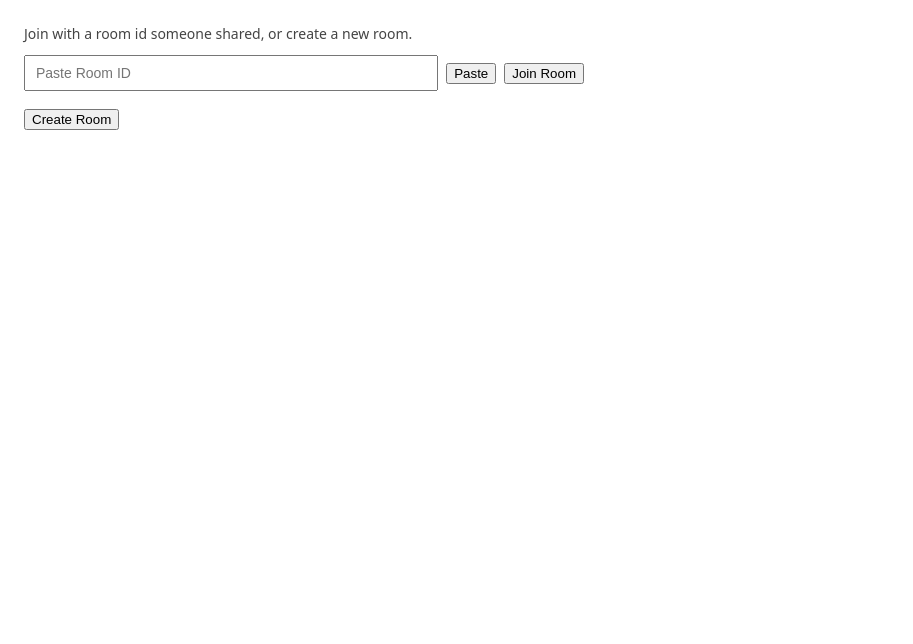
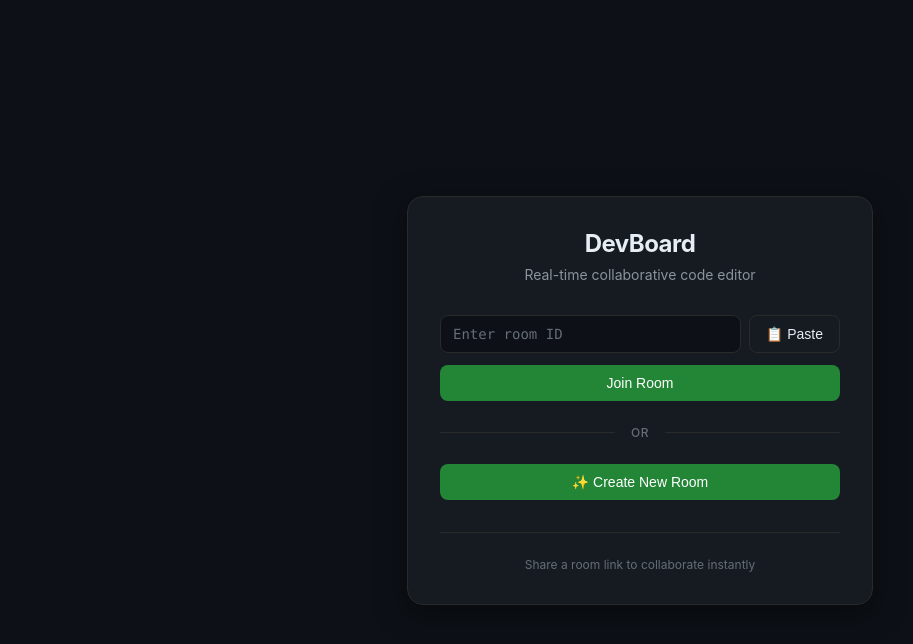
Before and after one commit to anan-yaa/DevBoard, a Next.js app in the folder frontend/: page / in a window 1280 px wide. Shown: the top 644 px of the page, without its empty margins (0-913 px from the left). Built offline with nearby package versions, Linux system fonts and the light colour scheme.

Commit message:
added ui

```diff
--- a/frontend/src/app/globals.css
+++ b/frontend/src/app/globals.css
@@ -1,268 +1,342 @@
 .remote-cursor {
-  border-left: 2px solid red;
+  border-left: 2px solid #4d9fff;
   margin-left: -1px;
   height: 100%;
 }
 
 .commented-line {
-  background: rgba(255, 193, 7, 0.12);
+  background: rgba(79, 70, 229, 0.15);
+  border-left: 3px solid #6366f1;
+  padding-left: 8px;
+  transition: background 0.2s ease;
+}
+
+.commented-line:hover {
+  background: rgba(79, 70, 229, 0.25);
 }
 
 .comment-glyph {
-  background: #f59e0b;
-  border-radius: 999px;
-  width: 8px !important;
-  height: 8px !important;
-  margin-left: 6px;
-  margin-top: 6px;
+  background: #6366f1;
+  border-radius: 50%;
+  width: 6px !important;
+  height: 6px !important;
+  margin-left: 4px;
+  margin-top: 8px;
+  box-shadow: 0 0 8px rgba(99, 102, 241, 0.4);
 }
 
-/* Remote cursor: highlight following character */
+/* Remote cursor colors */
 .peer-caret-0 {
-  background-color: rgba(220, 60, 60, 0.35);
+  background-color: rgba(79, 70, 229, 0.3);
 }
 .peer-caret-1 {
-  background-color: rgba(50, 130, 220, 0.35);
+  background-color: rgba(236, 72, 153, 0.3);
 }
 .peer-caret-2 {
-  background-color: rgba(40, 160, 90, 0.35);
+  background-color: rgba(34, 197, 94, 0.3);
 }
 .peer-caret-3 {
-  background-color: rgba(180, 100, 220, 0.35);
+  background-color: rgba(251, 146, 60, 0.3);
 }
 .peer-caret-4 {
-  background-color: rgba(220, 140, 40, 0.35);
+  background-color: rgba(147, 51, 234, 0.3);
 }
 .peer-caret-5 {
-  background-color: rgba(30, 170, 170, 0.35);
+  background-color: rgba(14, 165, 233, 0.3);
 }
 
-/* End-of-line: thin bar before virtual caret */
+/* End-of-line cursor bars */
 .peer-caret-eol.peer-caret-0 {
-  border-left: 2px solid rgb(200, 50, 50);
-  box-sizing: border-box;
+  border-left: 2px solid #6366f1;
 }
 .peer-caret-eol.peer-caret-1 {
-  border-left: 2px solid rgb(40, 110, 200);
+  border-left: 2px solid #ec4899;
 }
 .peer-caret-eol.peer-caret-2 {
-  border-left: 2px solid rgb(30, 130, 70);
+  border-left: 2px solid #22c55e;
 }
 .peer-caret-eol.peer-caret-3 {
-  border-left: 2px solid rgb(150, 70, 190);
+  border-left: 2px solid #fb923c;
 }
 .peer-caret-eol.peer-caret-4 {
-  border-left: 2px solid rgb(190, 110, 30);
+  border-left: 2px solid #9333ea;
 }
 .peer-caret-eol.peer-caret-5 {
-  border-left: 2px solid rgb(20, 140, 140);
+  border-left: 2px solid #0ea5e9;
 }
 
-/* —— Collaborative room page (dark) —— */
+/* Modern dark theme variables */
 .room-page {
-  --room-bg: #0c0e12;
-  --room-surface: #141820;
-  --room-elevated: #1a202c;
-  --room-border: #2d3548;
-  --room-text: #e8eaed;
-  --room-muted: #8b93a7;
-  --room-accent: #4d9fff;
-  --room-accent-dim: #2a5f9e;
+  --bg-primary: #0d1117;
+  --bg-secondary: #161b22;
+  --bg-tertiary: #1e1e1e;
+  --bg-card: #21262d;
+  --border-primary: #2a2a2a;
+  --border-secondary: #30363d;
+  --text-primary: #e6edf3;
+  --text-secondary: #8b949e;
+  --text-muted: #656d76;
+  --accent-primary: #58a6ff;
+  --accent-secondary: #1f6feb;
+  --success: #3fb950;
+  --warning: #d29922;
+  --danger: #f85149;
 
   height: 100vh;
   display: flex;
   flex-direction: column;
-  background: var(--room-bg);
-  color: var(--room-text);
+  background: var(--bg-primary);
+  color: var(--text-primary);
   font-family:
-    system-ui,
     -apple-system,
+    BlinkMacSystemFont,
     "Segoe UI",
     Roboto,
+    "Helvetica Neue",
+    Arial,
     sans-serif;
+  font-size: 14px;
+  line-height: 1.5;
 }
 
+/* Clean header */
 .room-header {
   flex-shrink: 0;
   display: flex;
   align-items: center;
   justify-content: space-between;
-  flex-wrap: wrap;
-  gap: 12px 20px;
-  padding: 14px 20px;
-  border-bottom: 1px solid var(--room-border);
-  background: var(--room-surface);
+  padding: 16px 24px;
+  border-bottom: 1px solid var(--border-primary);
+  background: var(--bg-secondary);
+  backdrop-filter: blur(8px);
 }
 
 .room-header__left {
   display: flex;
-  flex-direction: column;
-  gap: 4px;
-  min-width: 0;
+  align-items: center;
+  gap: 12px;
 }
 
 .room-header__label {
-  font-size: 11px;
+  font-size: 12px;
   font-weight: 600;
-  letter-spacing: 0.06em;
+  letter-spacing: 0.05em;
   text-transform: uppercase;
-  color: var(--room-muted);
+  color: var(--text-muted);
 }
 
 .room-header__room-id {
-  font-size: 15px;
+  font-size: 16px;
   font-weight: 600;
-  font-family: ui-monospace, "Cascadia Code", "SF Mono", Menlo, monospace;
-  word-break: break-all;
-  color: var(--room-text);
+  font-family: ui-monospace, "SF Mono", Monaco, "Cascadia Code", monospace;
+  color: var(--text-primary);
+  background: var(--bg-tertiary);
+  padding: 6px 12px;
+  border-radius: 6px;
+  border: 1px solid var(--border-primary);
 }
 
 .room-header__right {
   display: flex;
   align-items: center;
-  gap: 12px;
-  flex-shrink: 0;
+  gap: 16px;
 }
 
 .room-header__count {
-  font-size: 13px;
-  color: var(--room-muted);
-  white-space: nowrap;
+  font-size: 14px;
+  color: var(--text-secondary);
+  font-weight: 500;
 }
 
 .room-header__count strong {
-  color: var(--room-text);
+  color: var(--text-primary);
   font-weight: 600;
 }
 
+/* Modern buttons */
 .room-btn {
   appearance: none;
-  border: 1px solid var(--room-border);
-  background: var(--room-elevated);
-  color: var(--room-text);
-  font-size: 13px;
+  border: 1px solid var(--border-secondary);
+  background: var(--bg-tertiary);
+  color: var(--text-primary);
+  font-size: 14px;
   font-weight: 500;
-  padding: 8px 14px;
+  padding: 8px 16px;
   border-radius: 8px;
   cursor: pointer;
-  transition:
-    background 0.15s ease,
-    border-color 0.15s ease;
+  transition: all 0.2s ease;
+  display: inline-flex;
+  align-items: center;
+  gap: 6px;
 }
 
 .room-btn:hover {
-  background: #222a38;
-  border-color: #3d465c;
+  background: var(--bg-card);
+  border-color: var(--border-primary);
+  transform: translateY(-1px);
+  box-shadow: 0 4px 12px rgba(0, 0, 0, 0.15);
 }
 
 .room-btn:focus-visible {
-  outline: 2px solid var(--room-accent);
+  outline: 2px solid var(--accent-primary);
   outline-offset: 2px;
 }
 
 .room-btn--primary {
-  background: var(--room-accent-dim);
-  border-color: var(--room-accent);
-  color: #fff;
+  background: var(--accent-secondary);
+  border-color: var(--accent-primary);
+  color: #ffffff;
 }
 
 .room-btn--primary:hover {
-  background: #3570c4;
-  border-color: #5aa8ff;
+  background: var(--accent-primary);
+  border-color: var(--accent-primary);
 }
 
+/* Main layout */
 .room-main {
   flex: 1;
+  display: flex;
   min-height: 0;
-  display: flex;
-  flex-direction: row;
 }
 
+/* Editor area */
 .room-editor-wrap {
   flex: 1;
   min-width: 0;
-  min-height: 0;
-  background: #1e1e1e;
+  background: var(--bg-primary);
+  padding: 16px;
+  position: relative;
 }
 
+.room-editor-wrap::before {
+  content: '';
+  position: absolute;
+  top: 0;
+  left: 16px;
+  right: 16px;
+  height: 1px;
+  background: var(--border-primary);
+  opacity: 0.5;
+}
+
+/* Modern sidebar */
 .room-sidebar {
-  width: 250px;
+  width: 280px;
   flex-shrink: 0;
   display: flex;
   flex-direction: column;
-  gap: 0;
-  padding: 16px 18px;
-  border-left: 1px solid var(--room-border);
-  background: var(--room-surface);
-  overflow: auto;
+  background: var(--bg-secondary);
+  border-left: 1px solid var(--border-primary);
+  overflow: hidden;
+}
+
+.room-sidebar__content {
+  flex: 1;
+  padding: 20px;
+  overflow-y: auto;
 }
 
 .room-sidebar__title {
-  margin: 0 0 12px;
-  font-size: 13px;
+  margin: 0 0 16px;
+  font-size: 12px;
   font-weight: 700;
-  letter-spacing: 0.04em;
+  letter-spacing: 0.05em;
   text-transform: uppercase;
-  color: var(--room-muted);
+  color: var(--text-muted);
+  display: flex;
+  align-items: center;
+  gap: 8px;
 }
 
+.room-sidebar__title::before {
+  content: '👥';
+  font-size: 14px;
+}
+
+/* User list */
 .room-user-list {
   list-style: none;
   margin: 0;
   padding: 0;
   display: flex;
   flex-direction: column;
-  gap: 6px;
+  gap: 8px;
 }
 
 .room-user-item {
-  font-size: 12px;
-  line-height: 1.35;
-  padding: 10px 12px;
-  border-radius: 8px;
-  background: var(--room-elevated);
-  border: 1px solid var(--room-border);
-  word-break: break-all;
-  font-family: ui-monospace, "Cascadia Code", "SF Mono", Menlo, monospace;
-  color: var(--room-text);
+  display: flex;
+  align-items: center;
+  gap: 10px;
+  padding: 12px 14px;
+  border-radius: 10px;
+  background: var(--bg-tertiary);
+  border: 1px solid var(--border-primary);
+  color: var(--text-primary);
+  font-size: 14px;
+  font-weight: 500;
+  transition: all 0.2s ease;
+  cursor: default;
+}
+
+.room-user-item:hover {
+  background: var(--bg-card);
+  border-color: var(--border-secondary);
+  transform: translateX(2px);
 }
 
 .room-user-item--self {
-  border-color: var(--room-accent-dim);
-  box-shadow: inset 0 0 0 1px rgba(77, 159, 255, 0.2);
+  background: linear-gradient(135deg, var(--bg-tertiary), var(--bg-card));
+  border-color: var(--accent-primary);
+  box-shadow: 0 0 0 1px rgba(88, 166, 255, 0.1);
+}
+
+.room-user-item--self::before {
+  content: '👤';
+  font-size: 16px;
 }
 
 .room-user-item--placeholder {
-  color: var(--room-muted);
-  font-family: system-ui, sans-serif;
+  color: var(--text-muted);
   font-style: italic;
+  opacity: 0.7;
 }
 
 .room-user-item__you {
-  display: block;
   font-size: 10px;
   font-weight: 700;
   text-transform: uppercase;
   letter-spacing: 0.05em;
-  color: var(--room-accent);
+  color: var(--accent-primary);
+  background: rgba(88, 166, 255, 0.1);
+  padding: 2px 6px;
+  border-radius: 4px;
   margin-bottom: 4px;
-  font-family: system-ui, sans-serif;
 }
 
+/* Activity section */
 .room-sidebar__divider {
   height: 1px;
-  background: var(--room-border);
-  margin: 20px 0 14px;
+  background: var(--border-primary);
+  margin: 24px 0 16px;
   border: none;
 }
 
 .room-activity__title {
-  margin: 0 0 10px;
-  font-size: 11px;
+  margin: 0 0 12px;
+  font-size: 12px;
   font-weight: 700;
   letter-spacing: 0.05em;
   text-transform: uppercase;
-  color: var(--room-muted);
+  color: var(--text-muted);
+  display: flex;
+  align-items: center;
+  gap: 8px;
+}
+
+.room-activity__title::before {
+  content: '📋';
+  font-size: 14px;
 }
 
 .room-activity__list {
@@ -272,28 +346,278 @@
   display: flex;
   flex-direction: column;
   gap: 6px;
+  max-height: 200px;
+  overflow-y: auto;
 }
 
 .room-activity__list li {
-  font-size: 11px;
-  line-height: 1.4;
-  color: var(--room-muted);
-  padding: 6px 0;
-  border-bottom: 1px solid var(--room-border);
+  font-size: 12px;
+  color: var(--text-secondary);
+  padding: 8px 10px;
+  background: var(--bg-tertiary);
+  border-radius: 6px;
+  border-left: 3px solid var(--border-primary);
+  transition: all 0.2s ease;
 }
 
-.room-activity__list li:last-child {
+.room-activity__list li:hover {
+  background: var(--bg-card);
+  border-left-color: var(--accent-primary);
+}
+
+/* Comment tooltip styling */
+.monaco-editor .monaco-hover {
+  background: var(--bg-card) !important;
+  border: 1px solid var(--border-secondary) !important;
+  border-radius: 8px !important;
+  box-shadow: 0 8px 24px rgba(0, 0, 0, 0.4) !important;
+  backdrop-filter: blur(8px) !important;
+  padding: 12px !important;
+  max-width: 300px !important;
+}
+
+.monaco-editor .monaco-hover-content {
+  color: var(--text-primary) !important;
+  font-size: 13px !important;
+  line-height: 1.4 !important;
+}
+
+.monaco-editor .monaco-hover-content .comment-item {
+  margin-bottom: 8px;
+  padding-bottom: 8px;
+  border-bottom: 1px solid var(--border-primary);
+}
+
+.monaco-editor .monaco-hover-content .comment-item:last-child {
+  margin-bottom: 0;
+  padding-bottom: 0;
   border-bottom: none;
 }
 
+.monaco-editor .monaco-hover-content .comment-text {
+  color: var(--text-primary) !important;
+  margin-bottom: 4px;
+  word-wrap: break-word;
+}
+
+.monaco-editor .monaco-hover-content .comment-username {
+  color: var(--text-muted) !important;
+  font-size: 11px !important;
+  font-weight: 600 !important;
+  text-transform: uppercase;
+  letter-spacing: 0.05em;
+}
+
+/* Remove debug text and clean up */
 .room-invalid {
   min-height: 100vh;
   display: flex;
   align-items: center;
   justify-content: center;
   padding: 24px;
-  background: #0c0e12;
-  color: #8b93a7;
-  font-family: system-ui, sans-serif;
-  font-size: 15px;
+  background: var(--bg-primary);
+  color: var(--text-secondary);
+  font-size: 16px;
+  font-weight: 500;
 }
+
+/* Smooth transitions */
+* {
+  transition: color 0.2s ease, background-color 0.2s ease, border-color 0.2s ease;
+}
+
+/* Landing Page Styles */
+.landing-page {
+  display: flex;
+  justify-content: center;
+  align-items: center;
+  min-height: 100vh;
+  background: #0d1117;
+  font-family:
+    -apple-system,
+    BlinkMacSystemFont,
+    "Segoe UI",
+    Roboto,
+    "Helvetica Neue",
+    Arial,
+    sans-serif;
+  padding: 20px;
+  box-sizing: border-box;
+}
+
+.landing-card {
+  background: #161b22;
+  padding: 32px;
+  border-radius: 16px;
+  width: 100%;
+  max-width: 400px;
+  box-shadow: 0 8px 30px rgba(0, 0, 0, 0.5);
+  border: 1px solid #2a2a2a;
+  backdrop-filter: blur(8px);
+}
+
+.landing-header {
+  text-align: center;
+  margin-bottom: 32px;
+}
+
+.landing-title {
+  font-size: 24px;
+  font-weight: bold;
+  margin: 0 0 8px;
+  color: #e6edf3;
+  letter-spacing: -0.5px;
+}
+
+.landing-subtitle {
+  font-size: 14px;
+  color: #8b949e;
+  margin: 0;
+  font-weight: 400;
+}
+
+.landing-section {
+  margin-bottom: 24px;
+}
+
+.landing-section:last-of-type {
+  margin-bottom: 0;
+}
+
+.input-group {
+  display: flex;
+  gap: 8px;
+  margin-bottom: 12px;
+}
+
+.landing-input {
+  flex: 1;
+  padding: 10px 12px;
+  border-radius: 8px;
+  border: 1px solid #2a2a2a;
+  background: #0d1117;
+  color: #e6edf3;
+  font-size: 14px;
+  font-family: ui-monospace, "SF Mono", Monaco, "Cascadia Code", monospace;
+  transition: all 0.2s ease;
+  outline: none;
+}
+
+.landing-input:focus {
+  border-color: #58a6ff;
+  box-shadow: 0 0 0 3px rgba(88, 166, 255, 0.1);
+}
+
+.landing-input::placeholder {
+  color: #656d76;
+}
+
+.landing-button {
+  padding: 10px 16px;
+  border-radius: 8px;
+  font-size: 14px;
+  font-weight: 500;
+  cursor: pointer;
+  transition: all 0.2s ease;
+  border: none;
+  outline: none;
+  display: inline-flex;
+  align-items: center;
+  justify-content: center;
+  gap: 6px;
+}
+
+.landing-button:hover {
+  transform: translateY(-1px);
+  box-shadow: 0 4px 12px rgba(0, 0, 0, 0.15);
+}
+
+.landing-button:active {
+  transform: translateY(0);
+}
+
+.landing-button--primary {
+  background: #238636;
+  color: white;
+}
+
+.landing-button--primary:hover {
+  background: #2ea043;
+  box-shadow: 0 4px 12px rgba(35, 134, 54, 0.3);
+}
+
+.landing-button--secondary {
+  background: transparent;
+  border: 1px solid #2a2a2a;
+  color: #e6edf3;
+}
+
+.landing-button--secondary:hover {
+  background: #21262d;
+  border-color: #30363d;
+}
+
+.landing-button--full-width {
+  width: 100%;
+}
+
+.landing-divider {
+  display: flex;
+  align-items: center;
+  margin: 24px 0;
+  color: #656d76;
+  font-size: 12px;
+  font-weight: 500;
+  text-transform: uppercase;
+  letter-spacing: 0.05em;
+}
+
+.landing-divider::before,
+.landing-divider::after {
+  content: '';
+  flex: 1;
+  height: 1px;
+  background: #2a2a2a;
+}
+
+.landing-divider span {
+  padding: 0 16px;
+}
+
+.landing-footer {
+  text-align: center;
+  margin-top: 32px;
+  padding-top: 24px;
+  border-top: 1px solid #2a2a2a;
+}
+
+.landing-footer p {
+  margin: 0;
+  font-size: 12px;
+  color: #656d76;
+  font-weight: 400;
+}
+
+/* Responsive design */
+@media (max-width: 480px) {
+  .landing-page {
+    padding: 16px;
+  }
+
+  .landing-card {
+    padding: 24px;
+  }
+
+  .landing-title {
+    font-size: 20px;
+  }
+
+  .input-group {
+    flex-direction: column;
+  }
+
+  .landing-button--secondary {
+    width: 100%;
+    justify-content: center;
+  }
+}
--- a/frontend/src/app/page.tsx
+++ b/frontend/src/app/page.tsx
@@ -14,7 +14,7 @@ function randomRoomId(): string {
 
 export default function HomePage() {
   const router = useRouter();
-  /** Value of the “join existing room” text field — updated by typing or Paste. */
+  /** Value of the "join existing room" text field — updated by typing or Paste. */
   const [roomId, setRoomId] = useState("");
 
   /** Reads the system clipboard and drops the result into the input (needs permission / secure context). */
@@ -40,54 +40,66 @@ export default function HomePage() {
   }, [roomId, router]);
 
   return (
-    <div
-      style={{
-        fontFamily: "system-ui, sans-serif",
-        padding: 24,
-        maxWidth: 560,
-      }}
-    >
-      <p style={{ margin: "0 0 12px", color: "#444", fontSize: 14 }}>
-        Join with a room id someone shared, or create a new room.
-      </p>
+    <div className="landing-page">
+      <div className="landing-card">
+        {/* Header */}
+        <div className="landing-header">
+          <h1 className="landing-title">DevBoard</h1>
+          <p className="landing-subtitle">Real-time collaborative code editor</p>
+        </div>
 
-      <div
-        style={{
-          display: "flex",
-          flexDirection: "row",
-          flexWrap: "wrap",
-          alignItems: "center",
-          gap: 8,
-          marginBottom: 16,
-        }}
-      >
+        {/* Join Room Section */}
+        <div className="landing-section">
+          <div className="input-group">
             <input
               type="text"
               value={roomId}
               onChange={(e) => setRoomId(e.target.value)}
-          placeholder="Paste Room ID"
+              placeholder="Enter room ID"
               aria-label="Room ID"
-          style={{
-            flex: "1 1 160px",
-            minWidth: 120,
-            padding: "8px 10px",
-            fontSize: 14,
+              className="landing-input"
+              onKeyPress={(e) => {
+                if (e.key === 'Enter') handleJoinRoom();
               }}
             />
-        <button type="button" onClick={() => void handlePasteFromClipboard()}>
-          Paste
+            <button
+              type="button"
+              onClick={() => void handlePasteFromClipboard()}
+              className="landing-button landing-button--secondary"
+            >
+              📋 Paste
             </button>
-        <button type="button" onClick={handleJoinRoom}>
+          </div>
+          <button
+            type="button"
+            onClick={handleJoinRoom}
+            className="landing-button landing-button--primary landing-button--full-width"
+          >
             Join Room
           </button>
         </div>
 
+        {/* Divider */}
+        <div className="landing-divider">
+          <span>OR</span>
+        </div>
+
+        {/* Create Room Section */}
+        <div className="landing-section">
           <button
             type="button"
             onClick={() => router.push(`/room/${randomRoomId()}`)}
+            className="landing-button landing-button--primary landing-button--full-width"
           >
-        Create Room
+            ✨ Create New Room
           </button>
+        </div>
+
+        {/* Footer */}
+        <div className="landing-footer">
+          <p>Share a room link to collaborate instantly</p>
+        </div>
+      </div>
     </div>
   );
 }
```
Also changed, not shown: frontend/src/app/room/[roomId]/page.tsx (+20 -7 lines), frontend/src/components/CommentThread.tsx (deleted), frontend/src/components/Presence.tsx (deleted), frontend/src/components/editor.tsx (deleted). Lines whose indentation alone changed are shown as unchanged.
